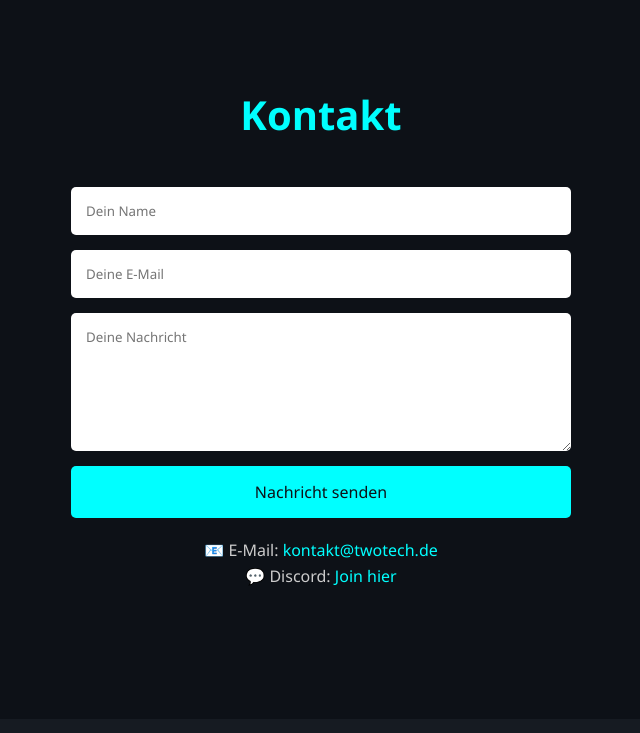
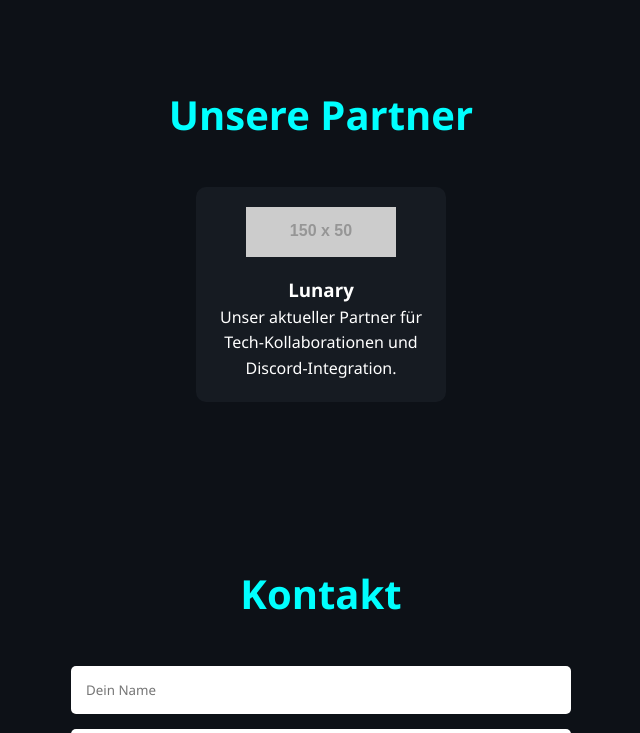
Before and after one commit to thomashesse06/TwoTech, a plain HTML site: page index.html in a window 1280 px wide. Shown: the part 2067-2800 px from the top of the page, without its empty margins (319-959 px from the left). Drawn offline with Linux system fonts and the light colour scheme; placeholder pictures from the web are drawn by us.

Commit message:
Update index.html

```diff
--- a/index.html
+++ b/index.html
@@ -38,7 +38,7 @@
 .card ul li {margin:10px 0; padding-left:20px; position:relative;}
 .card ul li::before {content:'✔'; position:absolute; left:0; color:#0ff;}
 
-/* Pricing */
+/* Price */
 .price {text-align:center; font-size:2rem; margin-top:10px; color:#0ff;}
 
 /* Contact */
@@ -48,6 +48,11 @@
 .contact-form button:hover {background:#09c;}
 .contact-info {text-align:center; margin-top:20px; font-size:1rem; color:#ccc;}
 .contact-info a {color:#0ff;}
+
+/* Partners */
+.partners .partner-card {background:#161b22; padding:20px; border-radius:10px; text-align:center; max-width:250px; transition:0.3s;}
+.partners .partner-card img {max-width:150px; margin-bottom:10px;}
+.partners .partner-card:hover {background:#0a0f14;}
 
 /* Footer */
 footer {text-align:center; padding:30px; background:#161b22; margin-top:50px; color:#888;}
@@ -67,6 +72,7 @@
         <li><a href="#services">Services</a></li>
         <li><a href="#packages">Pakete</a></li>
         <li><a href="#prices">Preise</a></li>
+        <li><a href="#partners">Partner</a></li>
         <li><a href="#contact">Kontakt</a></li>
     </ul>
 </nav>
@@ -169,6 +175,18 @@
     </div>
 </section>
 
+<!-- Partners Section -->
+<section id="partners">
+    <h2>Unsere Partner</h2>
+    <div class="cards partners">
+        <div class="partner-card">
+            <img src="https://via.placeholder.com/150x50?text=Lunary" alt="Lunary Logo">
+            <h3>Lunary</h3>
+            <p>Unser aktueller Partner für Tech-Kollaborationen und Discord-Integration.</p>
+        </div>
+    </div>
+</section>
+
 <!-- Contact Section -->
 <section id="contact">
     <h2>Kontakt</h2>
@@ -180,7 +198,7 @@
     </form>
     <div class="contact-info">
         📧 E-Mail: <a href="mailto:kontakt@twotech.de">kontakt@twotech.de</a><br>
-        💬 Discord: <a href="https://discord.gg/dYuZDXgQ4N">Join hier</a>
+        💬 Discord: <a href="https://discord.gg/DEINSERVER">Join hier</a>
     </div>
 </section>
 
```
